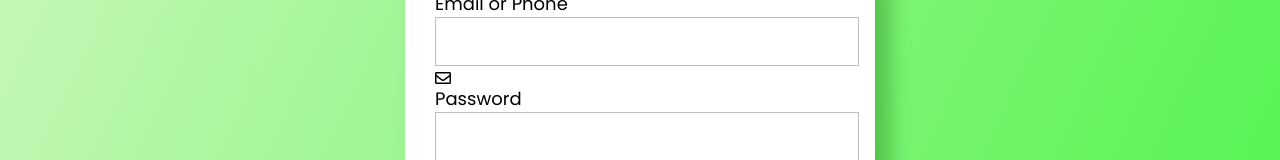
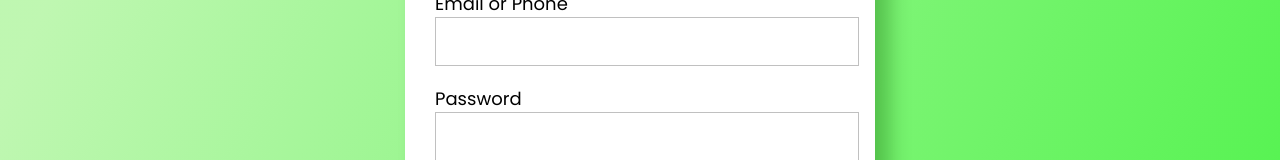
Before and after one commit to ZariProjects/Hack_Tues_GG, a React (Create React App) app in the folder green_goal/: page /sign_up in a window 1280 px wide. Shown: the part 253-413 px from the top of the page. Built offline with nearby package versions, Linux system fonts and the light colour scheme; a web font is replaced by a local one.

Commit message:
Update SignUp.js

```diff
--- a/green_goal/src/containers/SignUp/SignUp.js
+++ b/green_goal/src/containers/SignUp/SignUp.js
@@ -13,7 +13,6 @@ class SignUp extends Component {
                         <div class="data">
                             <label>Email or Phone</label>
                             <input type="text" required></input>
-                            <i class="far fa-envelope"></i>
                         </div>
                         <div class="data">
                             <label>Password</label>
```
